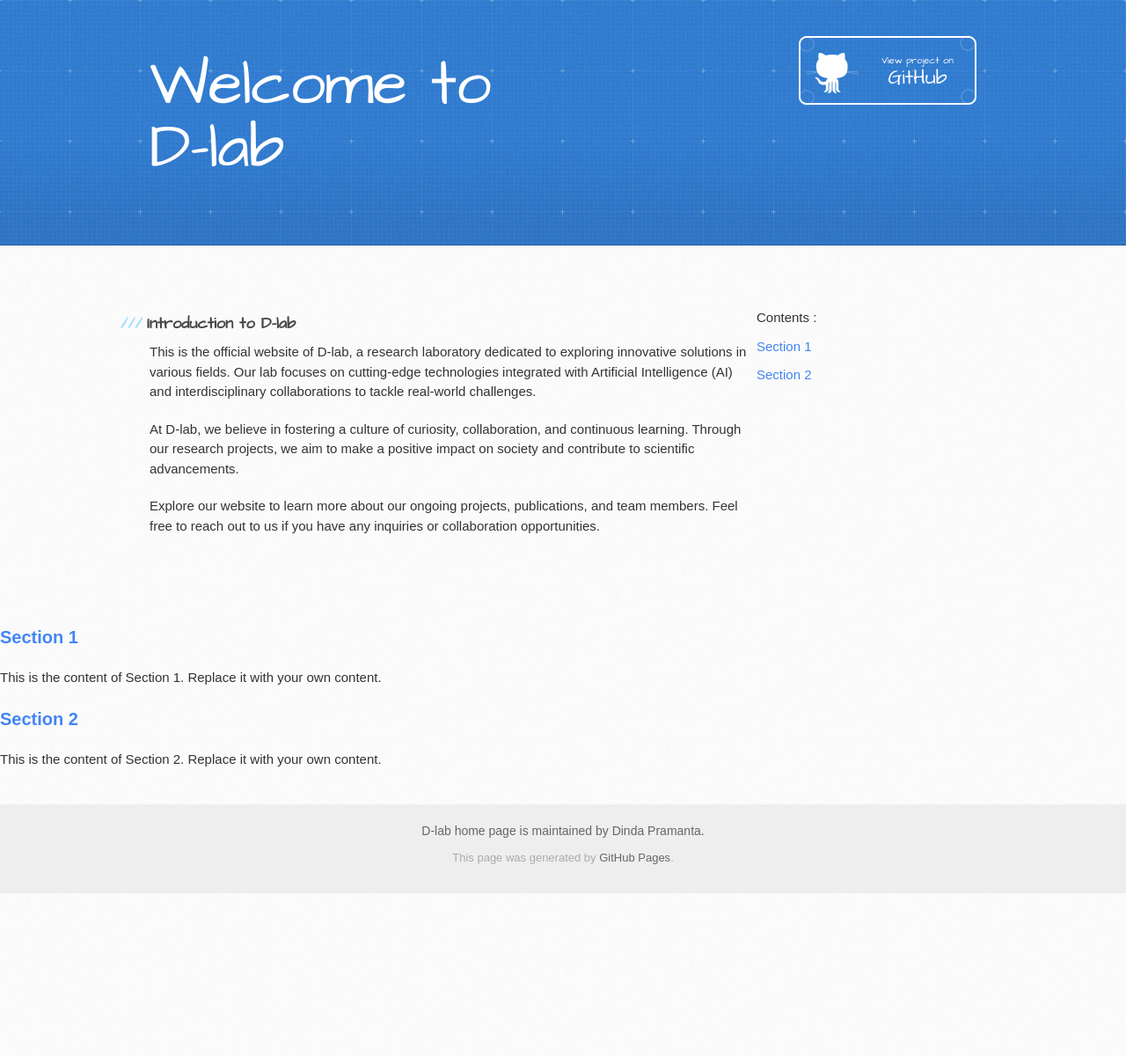
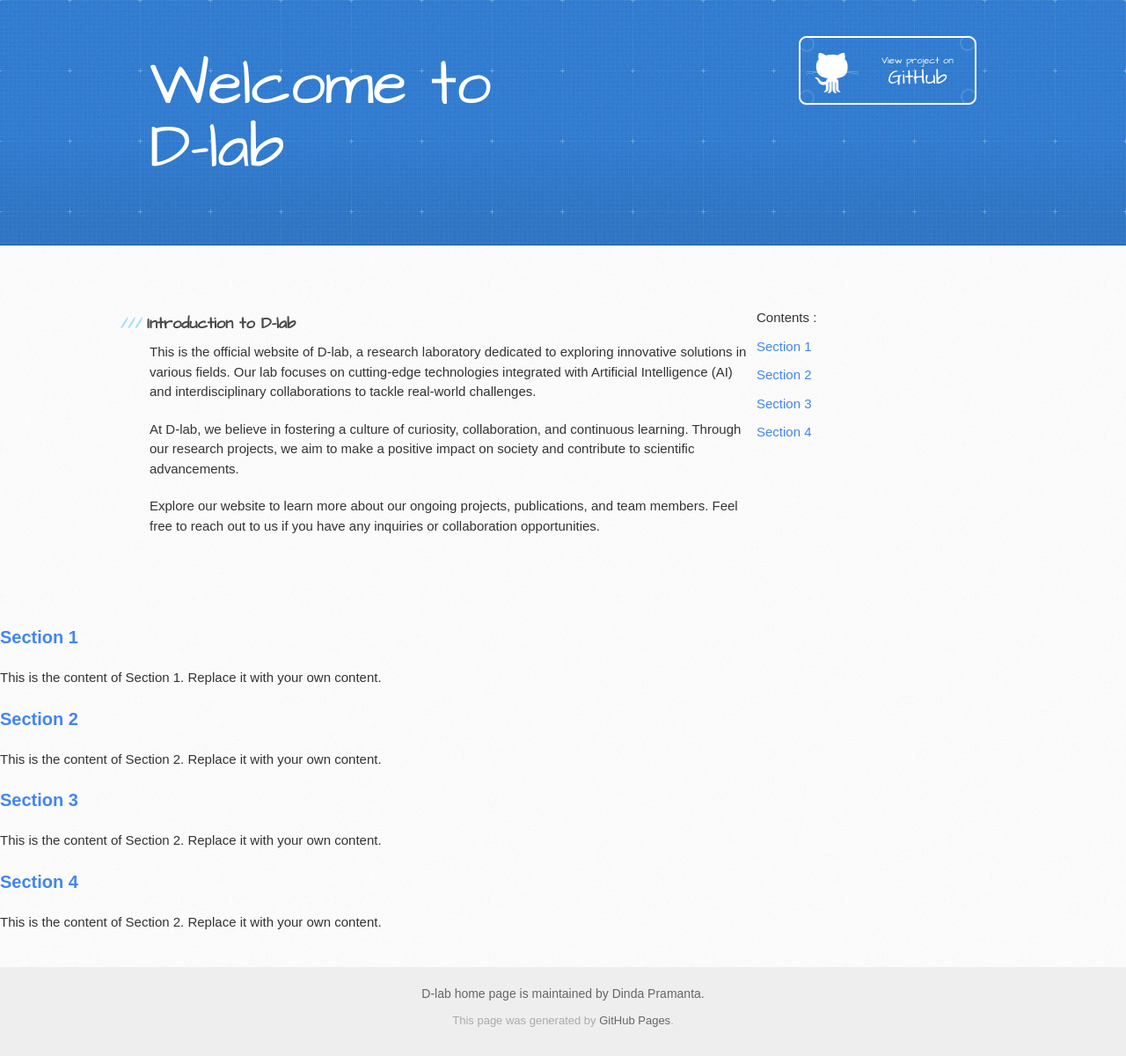
Before and after one commit to DindaPramanta/D-Lab.github.io, a Jekyll site: the page built from index.md, in a window 1280 px wide. Shown: the whole page at 88% size. Built offline with Jekyll 4.4.1, drawn with Linux system fonts in a browser that asks for light colours; the repository's description, which GitHub fills in, is left out; before the commit the page ends 1015 px from its top, so only the background shows below that.

Commit message:
Update default.html

```diff
--- a/_layouts/default.html
+++ b/_layouts/default.html
@@ -129,6 +129,8 @@
             <li>Contents :</li>
             <li><a href="#section1">Section 1</a></li>
             <li><a href="#section2">Section 2</a></li>
+            <li><a href="#section1">Section 3</a></li>
+            <li><a href="#section2">Section 4</a></li>
           </ul>
         </nav>
       </div>
@@ -144,6 +146,16 @@
       <p>This is the content of Section 2. Replace it with your own content.</p>
     </section>
 
+    <section id="section3">
+      <h3>Section 3</h3>
+      <p>This is the content of Section 2. Replace it with your own content.</p>
+    </section>
+
+    <section id="section4">
+      <h3>Section 4</h3>
+      <p>This is the content of Section 2. Replace it with your own content.</p>
+    </section>
+
     <footer>
       <p class="repo-owner"><a href="https://dindapramanta.github.io/D-Lab.github.io/">D-lab home page</a> is maintained by <a href="https://www.linkedin.com/in/dinda-pramanta-50696248/">Dinda Pramanta</a>.</p>
 
```
